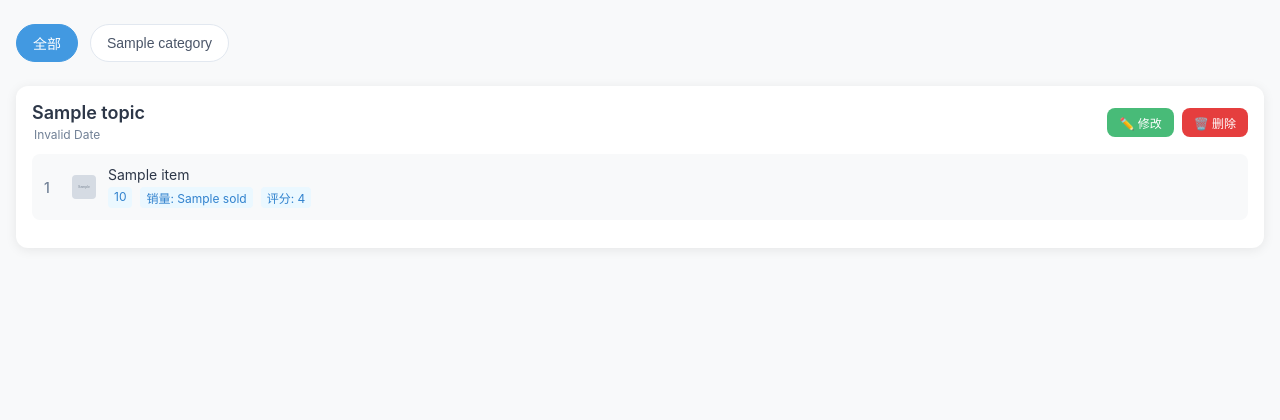
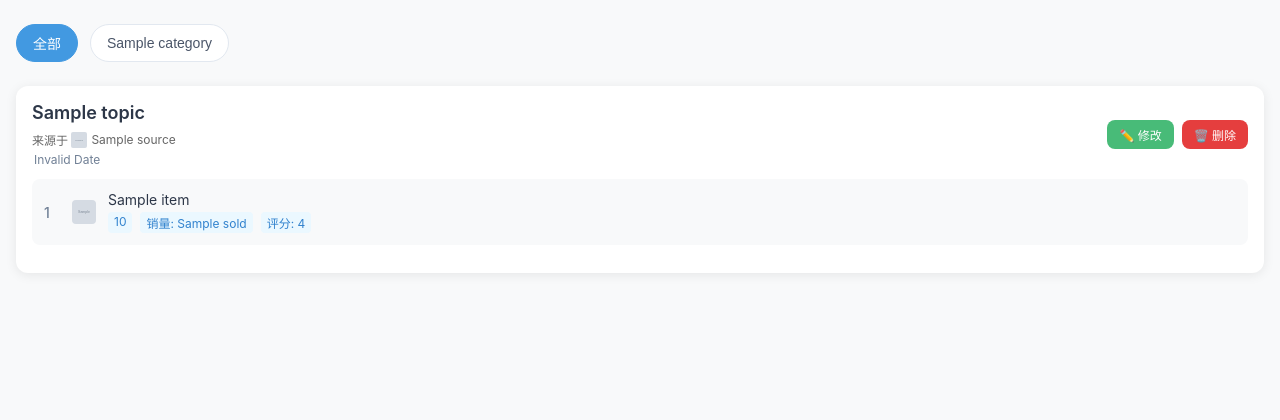
Before and after one commit to ShoreCN/temp_newhk, a FastAPI app: template templates/information.html in a window 1280 px wide. Shown: the part 52-472 px from the top of the page. Run offline with FastAPI, Linux system fonts and the light colour scheme; the template is opened without the code that fills it: most values are stand-ins (such as "Sample title", 1, 10 or a date in 2020); grey boxes marked "Sample" are stand-in pictures; parts of the project's set-up code (start-up, migrations or seed data) failed here and were passed over.

Commit message:
feat: add information source

```diff
--- a/app/core/rss_config.py
+++ b/app/core/rss_config.py
@@ -102,7 +102,7 @@ class RSSConfig(BaseSettings):
             "category": "job",
             "url": "https://rsshub.speednet.icu/eleduck/posts/5",
             "name": "电鸭社区",
-            "logo": "https://v2ex.com/favicon.ico",
+            "logo": "https://static.eleduck.com/_next/static/media/icon-500.d77f6cfc.png",
             "topic": "电鸭社区招聘&找人栏目最新话题"
         },
 
--- a/templates/information.html
+++ b/templates/information.html
@@ -290,6 +290,14 @@
             gap: 12px;
             margin-top: 24px;
         }
+
+        .source-info {
+            display: flex;
+            align-items: center;
+            margin-top: 4px;
+            font-size: 12px;
+            color: #666;
+        }
     </style>
 </head>
 <body>
@@ -316,6 +324,15 @@
                 <div class="information-title-section">
                     <span style="display:none;">Debug ID: {{ information.id }}</span>
                     <h3 class="information-title">{{ information.topic }}</h3>
+                    {% if information.source_list and information.source_list|length > 0 %}
+                    <div class="source-info" style="display: flex; align-items: center; margin-top: 4px; font-size: 12px; color: #666;">
+                        来源于&nbsp;
+                        {% if information.source_list[0].logo %}
+                        <img src="{{ information.source_list[0].logo }}" alt="source logo" style="width: 16px; height: 16px; margin-right: 4px; border-radius: 2px;">
+                        {% endif %}
+                        <span>{{ information.source_list[0].name }}</span>
+                    </div>
+                    {% endif %}
                     <span class="information-time" data-timestamp="{{ information.updated_at }}"></span>
                 </div>
                 <div class="action-buttons">
```
